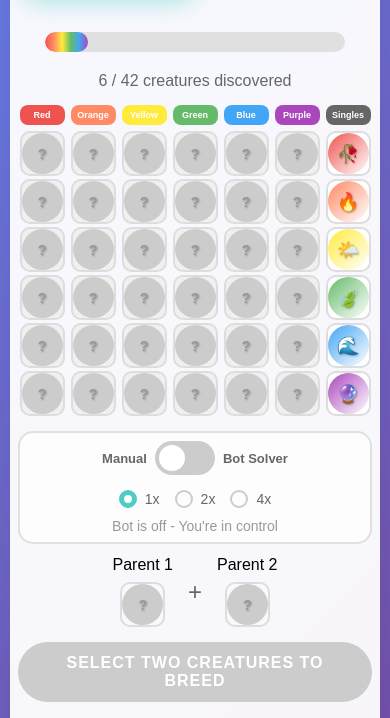
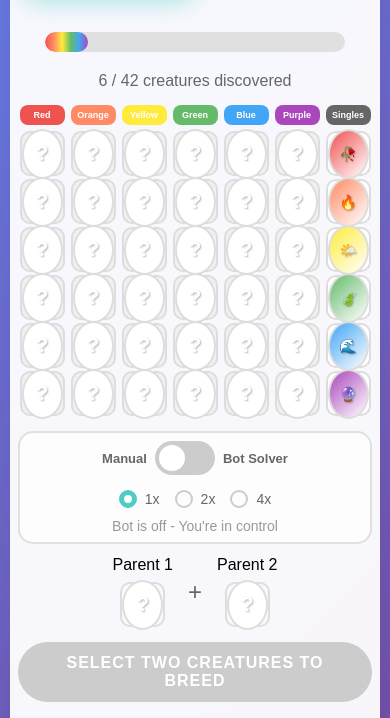
Before and after one commit to homeland-bloc/atamne, a plain HTML site: page index.html in a window 390 px wide. Shown: the part 126-844 px from the top of the page. Drawn offline with Linux system fonts and the light colour scheme.

Commit message:
TRying to fix the gradient bg issue again

```diff
--- a/css/battle.css
+++ b/css/battle.css
@@ -161,6 +161,9 @@
     text-shadow: 1px 1px 2px rgba(0, 0, 0, 0.3);
     border: 2px solid #ddd;
     background: white;
+    /* Ensure aspect ratio is always 1:1 */
+    aspect-ratio: 1 / 1;
+    box-sizing: border-box;
 }
 
 @media (min-width: 768px) {
@@ -175,6 +178,40 @@
     background: linear-gradient(135deg, var(--gene-color), white) !important;
 }
 
+/* Add this block for correct double-gene gradients and shape */
+.character-sprite {
+    width: 60px;
+    height: 60px;
+    border-radius: 50%;
+    display: flex;
+    align-items: center;
+    justify-content: center;
+    font-size: 20px;
+    font-weight: bold;
+    color: white;
+    text-shadow: 1px 1px 2px rgba(0, 0, 0, 0.3);
+    border: 2px solid #ddd;
+    background: white;
+    /* Ensure aspect ratio is always 1:1 */
+    aspect-ratio: 1 / 1;
+    box-sizing: border-box;
+}
+
+/* For double gene, same gene (e.g. Red-Red) */
+.character-sprite.double-gene.same-gene {
+    background: var(--same-gene-gradient, linear-gradient(45deg, #fff, #eee, #fff)) !important;
+}
+
+/* For double gene, different genes (e.g. Red-Blue) */
+.character-sprite.double-gene.different-genes {
+    background: linear-gradient(135deg, var(--primary-color), var(--secondary-color), white) !important;
+}
+
+.character-sprite.double-gene {
+    background: linear-gradient(135deg, var(--primary-color), var(--secondary-color), white) !important;
+}
+
+/* Character Stats */
 .character-stats {
     text-align: center;
     font-size: 12px;
--- a/css/mobile.css
+++ b/css/mobile.css
@@ -287,16 +287,32 @@
     }
 
     .character-sprite {
-        font-size: 14px !important;
+        width: 50px !important;
+        height: 50px !important;
+        border-radius: 50% !important;
+        aspect-ratio: 1 / 1 !important;
+        display: flex !important;
+        align-items: center !important;
+        justify-content: center !important;
+        box-sizing: border-box !important;
     }
 
     .character-sprite.single-gene {
-        font-size: 18px !important;
+        font-size: 14px !important;
+        background: linear-gradient(135deg, var(--gene-color), white) !important;
     }
 
     .character-sprite.double-gene {
         font-size: 10px !important;
         gap: 1px !important;
+    }
+
+    .character-sprite.double-gene.same-gene {
+        background: var(--same-gene-gradient, linear-gradient(45deg, #fff, #eee, #fff)) !important;
+    }
+
+    .character-sprite.double-gene.different-genes {
+        background: linear-gradient(135deg, var(--primary-color), var(--secondary-color), white) !important;
     }
 
     /* Mobile gene labels */
```
